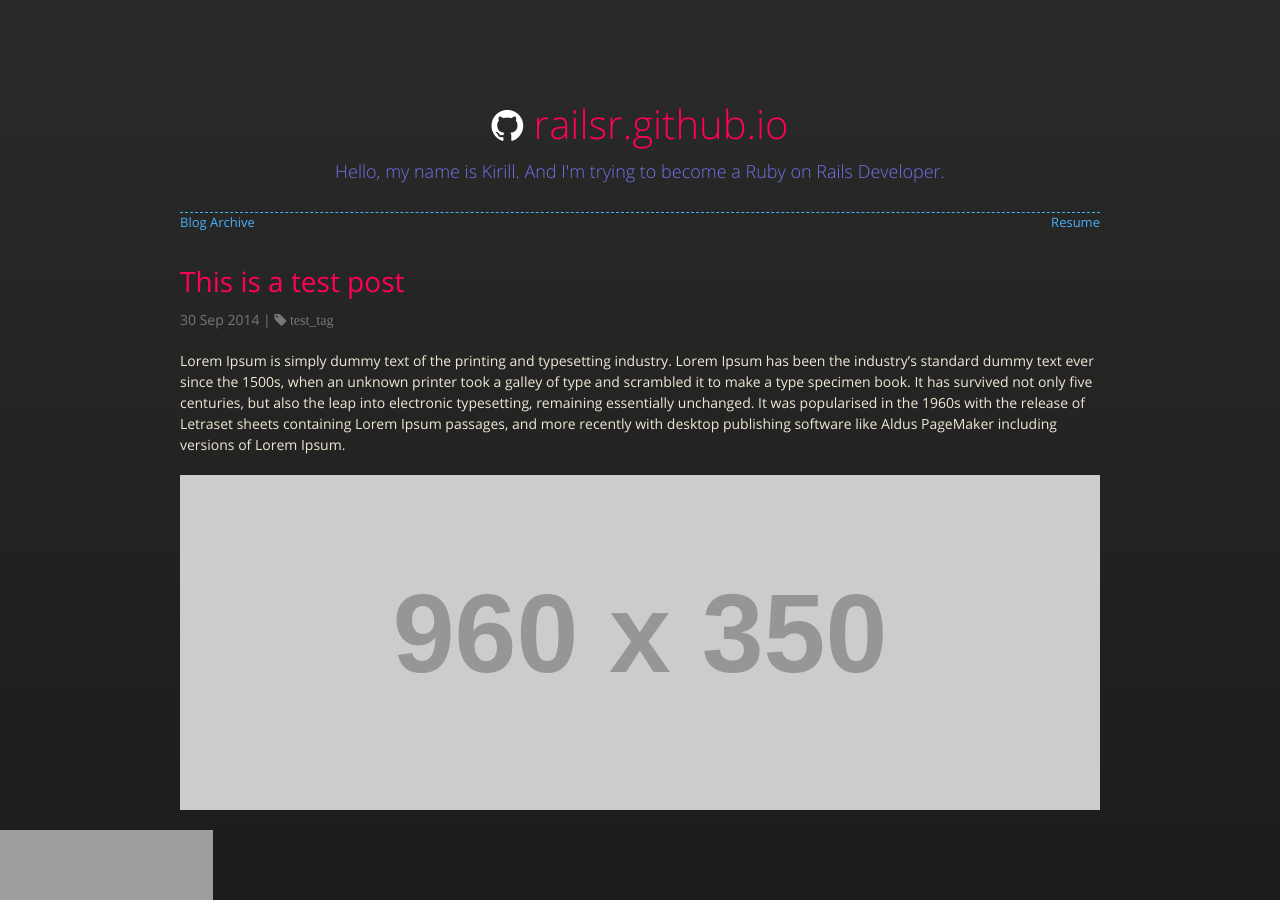
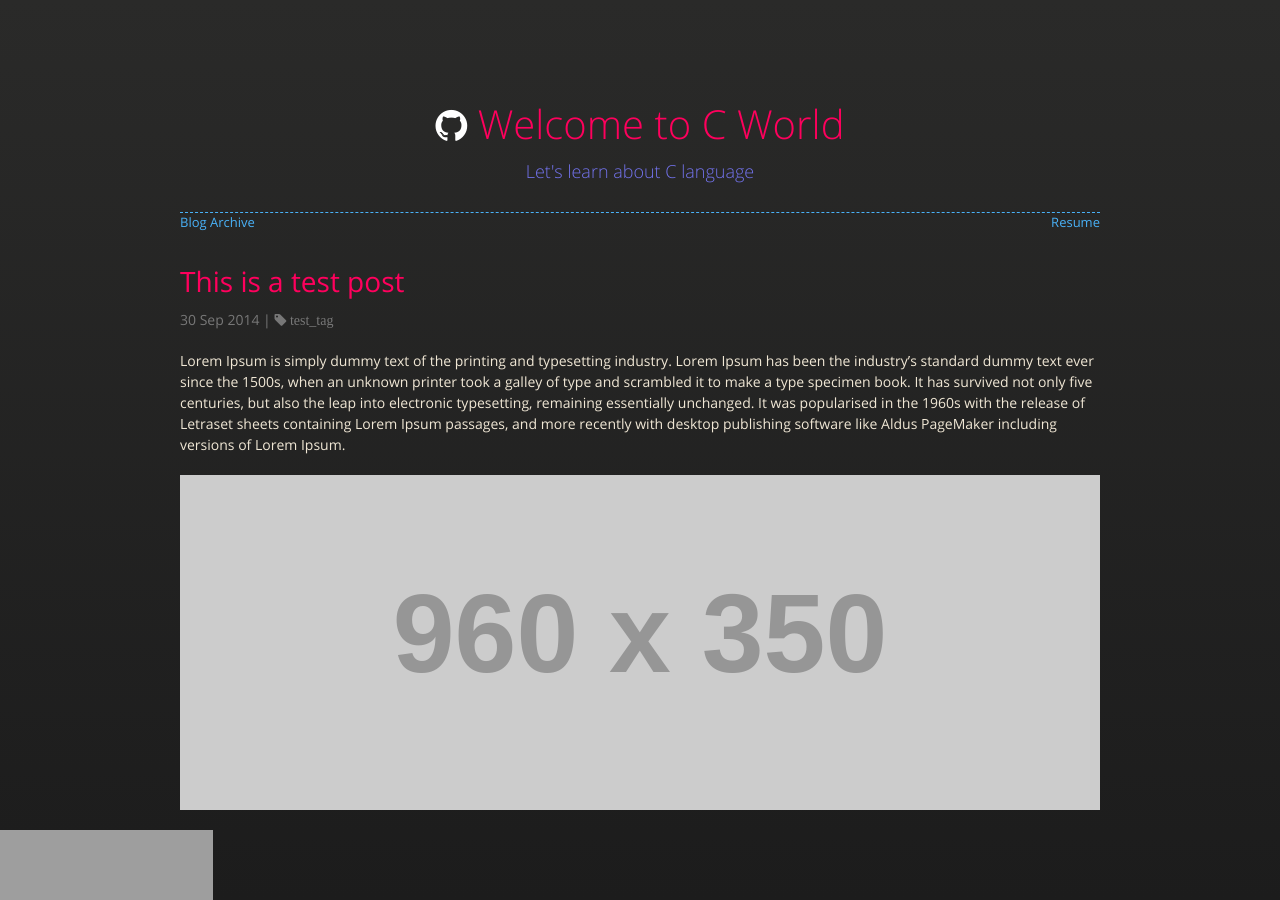
Before and after one commit to msk21star/msk21star.github.io, a Jekyll site: the page built from _posts/2014-09-30-my-test-post.md, in a window 1280 px wide and 900 px high. Built offline with Jekyll 4.4.1, drawn with Linux system fonts in a browser that asks for light colours; nearby versions of some CDN libraries; comment, search, counter and statistics services are not loaded.

Commit message:
Update title.html

```diff
--- a/_includes/title.html
+++ b/_includes/title.html
@@ -7,13 +7,13 @@
     {% if site.stackoverflow %}
       <a id="so-ic" href="{{site.stackoverflow}}"><i class="fa fa-stack-overflow"></i></a>
     {% endif %}
-    <a id="sitename" href="/">railsr.github.io</a>
+    <a id="sitename" href="/">Welcome to C World</a>
   </h1>
 <div style="block">
 
 </div>
   <!-- Add something about you in p tag-->
-  <p>Hello, my name is Kirill. And I'm trying to become a Ruby on Rails Developer.</p>
+  <p>Let's learn about C language</p>
   <hr/>
 
   {% include nav-links.html %}
```
